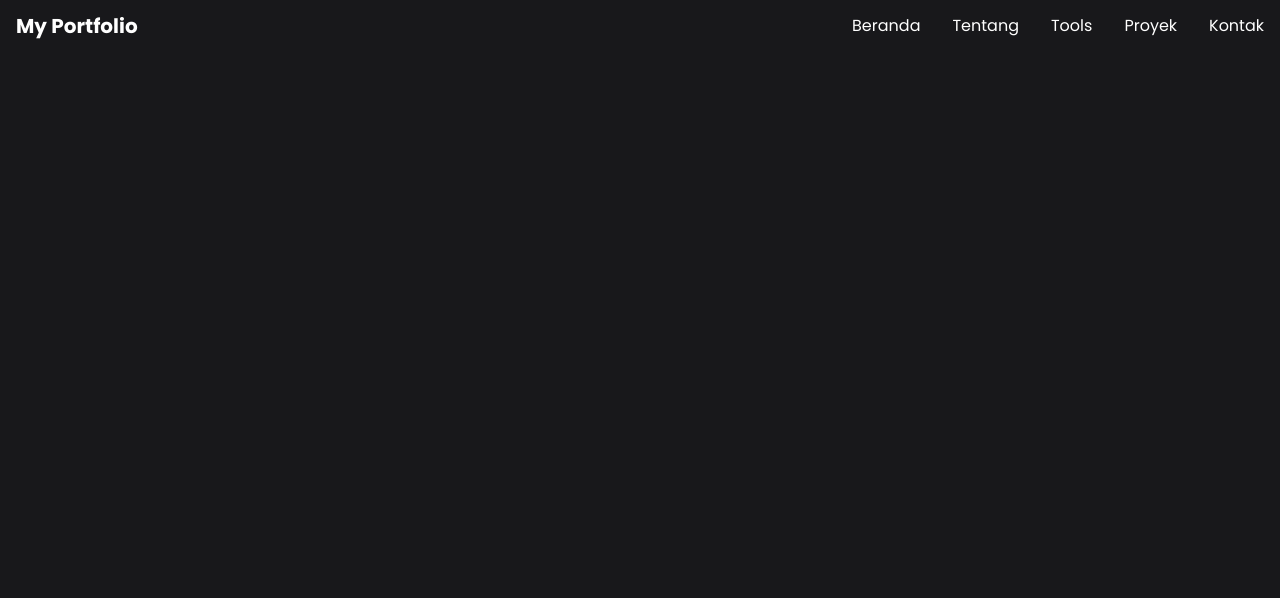
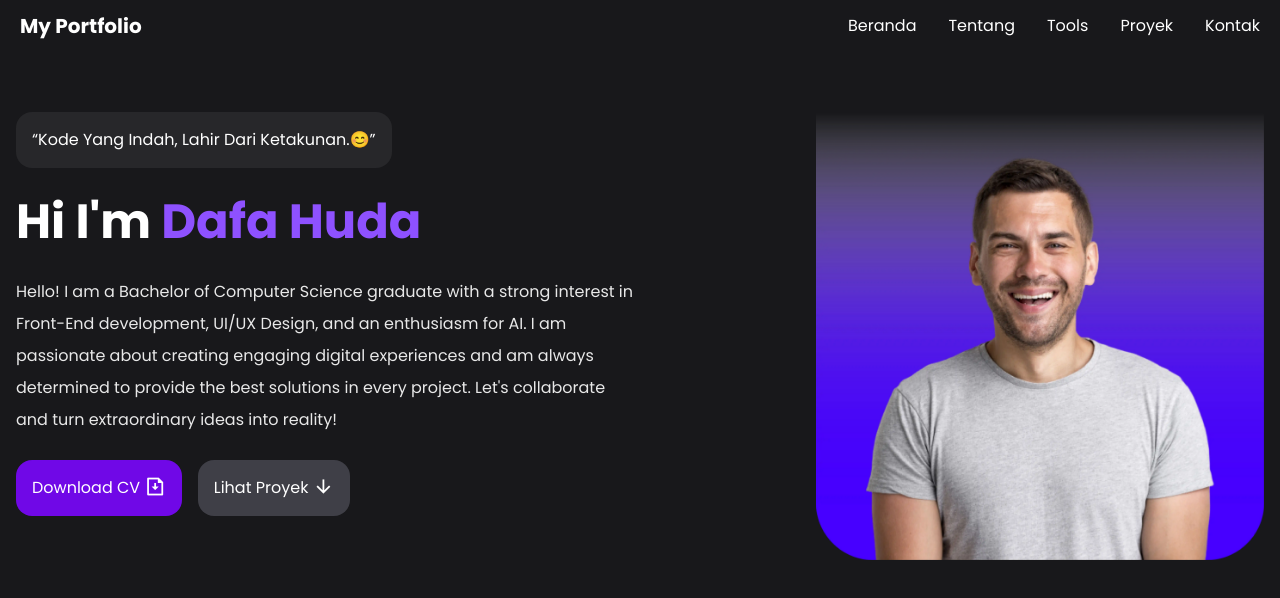
Before and after one commit to dafahuda/myportfolio, a React (Vite) app: page / in a window 1280 px wide. Shown: the top 598 px of the page. Built offline with nearby package versions, Linux system fonts and the light colour scheme.

Commit message:
Fix hraf

```diff
--- a/src/App.jsx
+++ b/src/App.jsx
@@ -8,7 +8,7 @@ import ContactSection from "./pages/ContactSection";
 function App() {
   return (
     <>
-      <div className="pt-16">
+      <div className="pt-4 md:pt-8">
         <HeroSection />
         <AboutSection />
         <ToolsSection />
--- a/src/components/Footer.jsx
+++ b/src/components/Footer.jsx
@@ -1,12 +1,16 @@
 const Footer = () => {
   const year = new Date().getFullYear();
   return (
-    <div className="mt-32 py-4 flex md:flex-row flex-col gap-6 md:gap-0 justify-between items-center">
-      <h1 className="text-2xl font-bold">Portofolio</h1>
-      <div className="flex gap-7">
+    <div className="mt-15 py-4 flex md:flex-row flex-col gap-6 md:gap-0 justify-between items-center">
+      <h1 className="text-2xl font-bold">
+        <a href="#beranda">My Portfolio</a>
+      </h1>
+      <div className="flex gap-5">
         <a href="#beranda">Beranda</a>
         <a href="#tentang">Tentang</a>
+        <a href="#tools">Tools</a>
         <a href="#proyek">Proyek</a>
+        <a href="#kontak">Kontak</a>
       </div>
       <span>© {year}</span>
     </div>
--- a/src/components/Navbar.jsx
+++ b/src/components/Navbar.jsx
@@ -13,8 +13,12 @@ const Navbar = () => {
 
   return (
     <nav className="fixed top-0 left-0 right-0 z-50 bg-zinc-900 bg-opacity-90 backdrop-blur-sm">
-      <div className="container mx-auto px-4 py-3 flex justify-between items-center">
-        <div className="text-xl font-bold">My Portfolio</div>
+      <div className="container mx-auto px-5 py-3 flex justify-between items-center">
+        <h1 className="text-xl font-bold">
+          <a href="#beranda">
+            <p>My Portfolio</p>
+          </a>
+        </h1>
 
         {/* Desktop Navigation */}
         <div className="hidden md:flex space-x-8">
--- a/src/main.jsx
+++ b/src/main.jsx
@@ -9,8 +9,7 @@ import PreLoader from "./components/PreLoader.jsx";
 import "remixicon/fonts/remixicon.css";
 import "animate.css";
 import AOS from "aos";
-import "aos/dist/aos.css"; // You can also use <link> for styles
-// ..
+import "aos/dist/aos.css";
 AOS.init();
 
 // Komponen utama aplikasi
@@ -22,7 +21,7 @@ const MainApp = () => {
       {loading ? (
         <PreLoader onFinish={() => setLoading(false)} />
       ) : (
-        <div className="container mx-auto px-4 pt-20 md:pt-24">
+        <div className="container mx-auto px-4 pt-16 md:pt-20">
           <Navbar />
           <App />
           <Footer />
--- a/src/pages/AboutSection.jsx
+++ b/src/pages/AboutSection.jsx
@@ -3,11 +3,7 @@ import { aboutParagraph, listProyek } from "../data";
 
 const AboutSection = () => {
   return (
-    <div
-      className="about mt-32 py-10"
-      id="tentang"
-      style={{ scrollMarginTop: "100px" }}
-    >
+    <div className="about mt-32 py-30" id="tentang">
       <div
         className="xl:w-2/3 lg:w-3/4 w-full mx-auto p-7 bg-zinc-800 rounded-lg"
         data-aos="fade-up"
--- a/src/pages/ContactSection.jsx
+++ b/src/pages/ContactSection.jsx
@@ -1,10 +1,6 @@
 const ContactSection = () => {
   return (
-    <div
-      className="kontak mt-32 sm:p-10 p-0"
-      id="kontak"
-      style={{ scrollMarginTop: "100px" }}
-    >
+    <div className="kontak mt-32 py-25" id="kontak">
       <h1
         className="text-center text-3xl md:text-4xl font-bold mb-2"
         data-aos="fade-up"
@@ -57,7 +53,7 @@ const ContactSection = () => {
                 <h3 className="font-semibold text-lg">Media Sosial</h3>
                 <div className="flex gap-4 mt-2">
                   <a
-                    href="https://github.com/dafahuda"
+                    href="https://www.github.com/dafahuda"
                     target="_blank"
                     rel="noopener noreferrer"
                     className="bg-zinc-700 p-3 rounded-lg hover:bg-violet-600 transition-colors"
@@ -65,7 +61,7 @@ const ContactSection = () => {
                     <i className="ri-github-line ri-lg"></i>
                   </a>
                   <a
-                    href="www.linkedin.com/in/dafa-huda-rifa-i"
+                    href="https://www.linkedin.com/in/dafa-huda-rifa-i"
                     target="_blank"
                     rel="noopener noreferrer"
                     className="bg-zinc-700 p-3 rounded-lg hover:bg-violet-600 transition-colors"
--- a/src/pages/HeroSection.jsx
+++ b/src/pages/HeroSection.jsx
@@ -6,15 +6,15 @@ const HeroSection = () => {
   return (
     <div
       id="beranda"
-      className="hero grid md:grid-cols-2 item-center xl:gap-0 gap-6 grid-cols-1"
+      className="hero grid md:grid-cols-2 item-center xl:gap-0 gap-6 grid-cols-1 pt-4 md:pt-0"
     >
       <img
         src={DataImage.HeroImage}
         alt="Hero Image"
-        className="w-full max-w-md md:order-2 md:ml-auto animate__animated animate__fadeInDown animate__delay-5s"
+        className="w-full max-w-md md:order-2 md:ml-auto animate__animated animate__fadeInDown animate__delay-1s"
         loading="lazy"
       />
-      <div className="animate__animated animate__fadeInUp animate__delay-4s md:order-1">
+      <div className="animate__animated animate__fadeInUp animate__delay-1s md:order-1">
         <div className="flex items-center gap-3 mb-6 bg-zinc-800 w-fit p-4 rounded-2xl">
           <img
             src={DataImage.HeroImage}
@@ -45,9 +45,7 @@ const HeroSection = () => {
             />
           </p>
         </h1>
-        <p className="text-base/loose mb-6 opacity-90">
-          {heroParagraph.text}
-        </p>
+        <p className="text-base/loose mb-6 opacity-90">{heroParagraph.text}</p>
         <div className="flex items-center sm:gap-4 gap-2">
           <a
             href="#"
--- a/src/pages/ProjectsSection.jsx
+++ b/src/pages/ProjectsSection.jsx
@@ -22,11 +22,7 @@ const ProjectsSection = () => {
 
   return (
     <>
-      <div
-        className="proyek mt-32 py-10"
-        id="proyek"
-        style={{ scrollMarginTop: "100px" }}
-      >
+      <div className="proyek mt-32 py-25" id="proyek">
         <h1
           className="text-center text-3xl md:text-4xl font-bold mb-2"
           data-aos="fade-up"
--- a/src/pages/ToolsSection.jsx
+++ b/src/pages/ToolsSection.jsx
@@ -2,7 +2,7 @@ import { listTools } from "../data";
 
 const ToolsSection = () => {
   return (
-    <div className="tools mt-32">
+    <div className="tools mt-32 py-25" id="tools">
       <h1
         className="text-center text-3xl md:text-4xl/snug font-bold mb-4"
         data-aos="fade-up"
```
